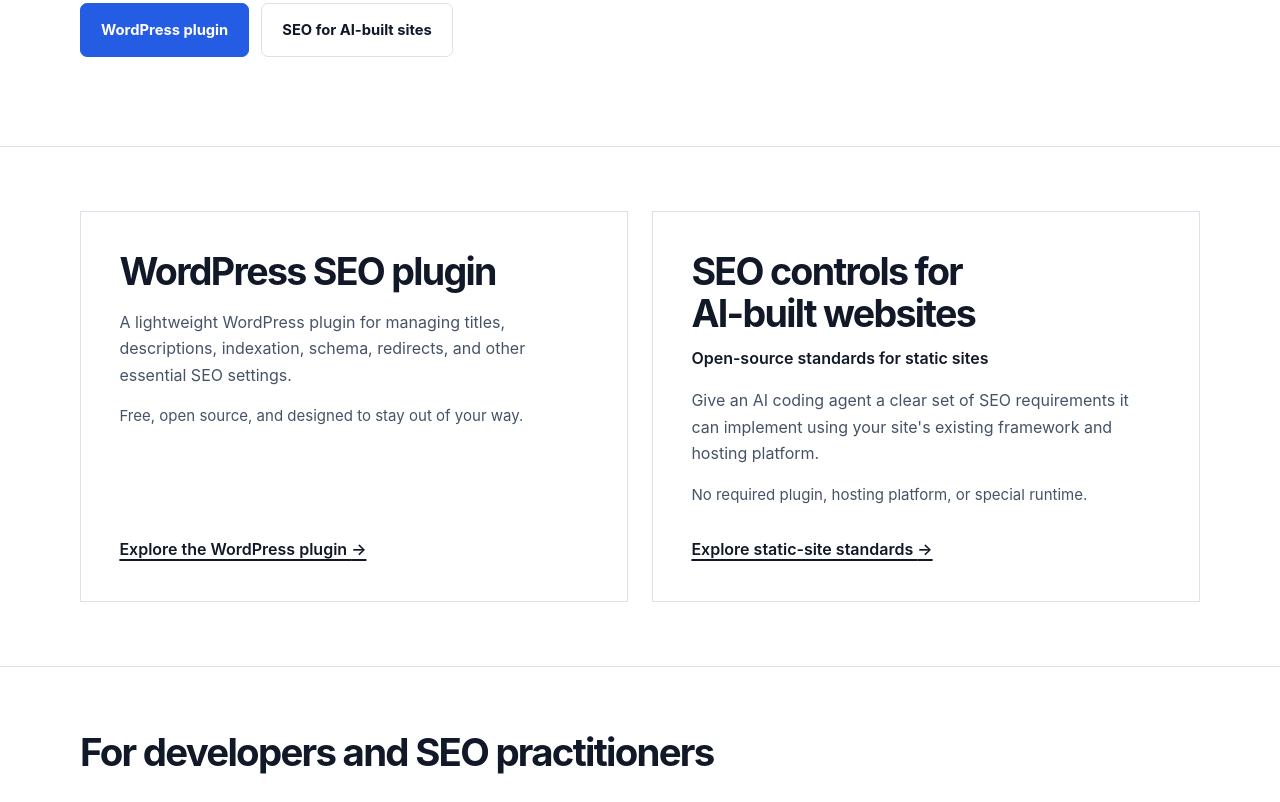
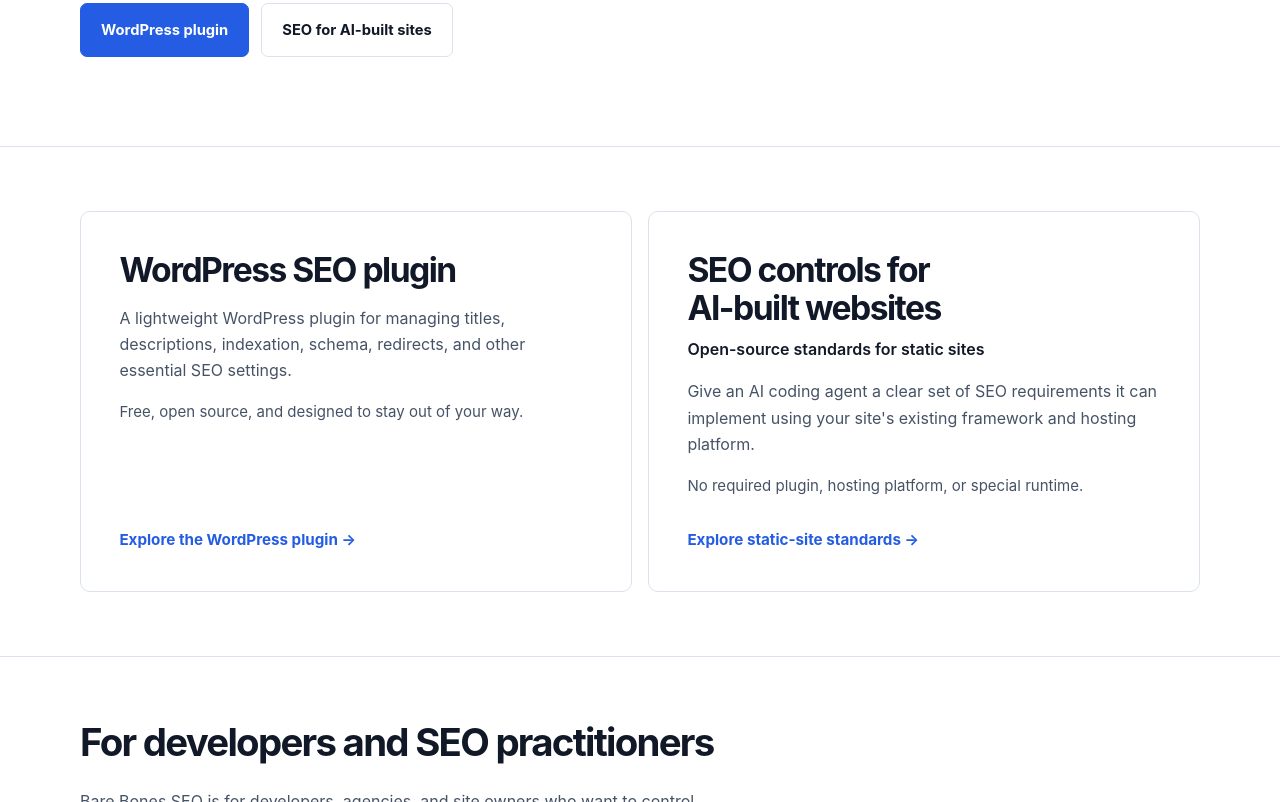
Before and after one commit to charltondigital/bare-bones-seo-website, an Astro site: page / in a window 1280 px wide. Shown: the part 498-1300 px from the top of the page. Built offline with nearby package versions, Linux system fonts and the light colour scheme; Astro itself is replaced by a stand-in of ours.

Commit message:
Apply clean minimalist SaaS styling to src/components/Options.astro

```diff
--- a/src/components/Options.astro
+++ b/src/components/Options.astro
@@ -21,12 +21,13 @@
 </section>
 
 <style>
-  .options { display: grid; grid-template-columns: repeat(2, minmax(0, 1fr)); gap: 1.5rem; }
-  .option { border: 1px solid var(--line); padding: clamp(1.5rem, 3vw, 2.5rem); display: flex; flex-direction: column; align-items: start; gap: 1rem; }
-  .option h2 { font-size: clamp(1.8rem, 3vw, 2.35rem); }
+  .options { display: grid; grid-template-columns: repeat(2, minmax(0, 1fr)); gap: 1rem; }
+  .option { border: 1px solid var(--line); border-radius: 10px; background: #fff; padding: clamp(1.5rem, 3vw, 2.4rem); display: flex; flex-direction: column; align-items: start; gap: 1rem; }
+  .option h2 { font-size: clamp(1.65rem, 2.65vw, 2.1rem); }
   .option p { color: var(--ink-soft); }
   .option .option-subtitle { color: var(--ink); font-weight: 600; margin-top: -.4rem; }
   .option .option-note { font-size: .94rem; }
-  .primary-link { margin-top: auto; padding-top: .8rem; font-weight: 600; text-decoration-thickness: 2px; }
+  .primary-link { margin-top: auto; padding-top: .8rem; font-weight: 700; text-decoration: none; color: var(--plate); font-size: .95rem; }
+  .primary-link:hover { text-decoration: underline; }
   @media(max-width: 44rem) { .options { grid-template-columns: 1fr; } }
 </style>
```
